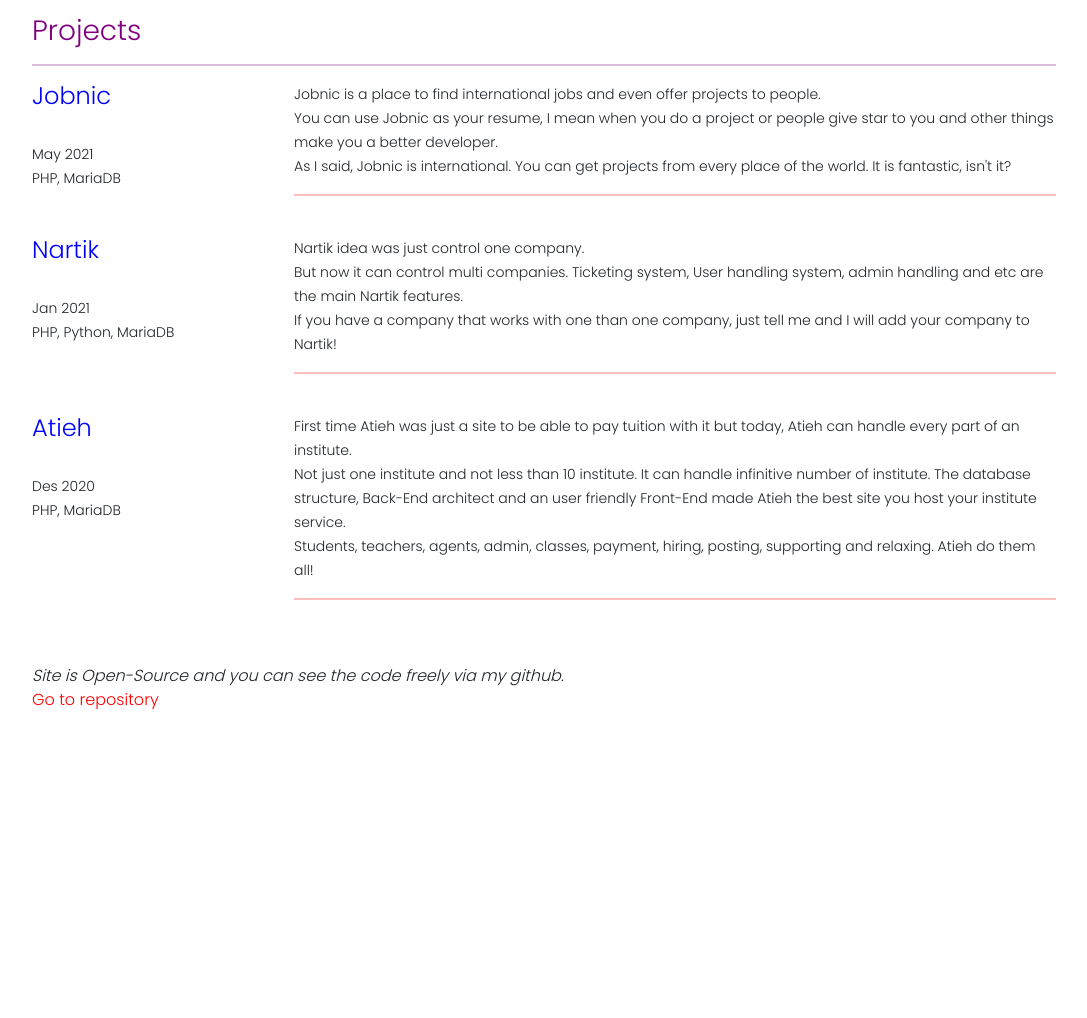
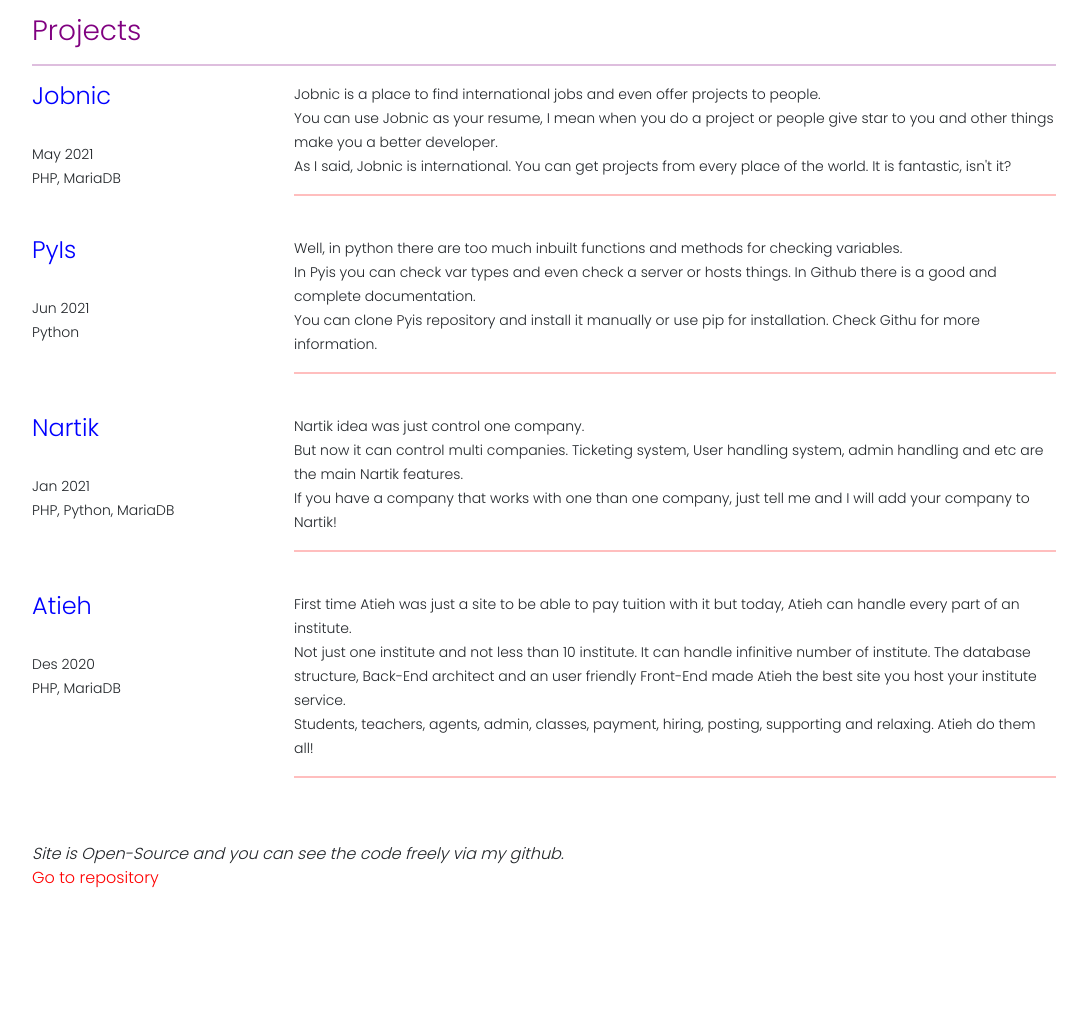
Before and after one commit to BlackIQ/BlackIQ.ir, a Flask app: page / in a window 1280 px wide. Shown: the part 942-1960 px from the top of the page, without its empty margins (96-1183 px from the left). Before the commit the page ends 1652 px from the top, so only its background shows below. Run offline with Flask 2, Linux system fonts and the light colour scheme; some libraries are stand-ins or nearby versions.

Commit message:
Add pyis librarry

```diff
--- a/app/templates/index.html
+++ b/app/templates/index.html
@@ -199,6 +199,29 @@
             <br>
             <div class="row">
                 <div class="col-md-3">
+                    <h4><a href="#" class="blue">PyIs</a></h4>
+                    <br>
+                    <small>
+                        Jun 2021
+                        <br>
+                        Python
+                    </small>
+                    <br>
+                </div>
+                <div class="col-md-9">
+                    <small>
+                        Well, in python there are too much inbuilt functions and methods for checking variables.
+                        <br>
+                        In Pyis you can check var types and even check a server or hosts things. In Github there is a good and complete documentation.
+                        <br>
+                        You can clone Pyis repository and install it manually or use pip for installation. Check Githu for more information.
+                    </small>
+                    <hr class="redhr">
+                </div>
+            </div>
+            <br>
+            <div class="row">
+                <div class="col-md-3">
                     <h4><a href="#" class="blue">Nartik</a></h4>
                     <br>
                     <small>
```
